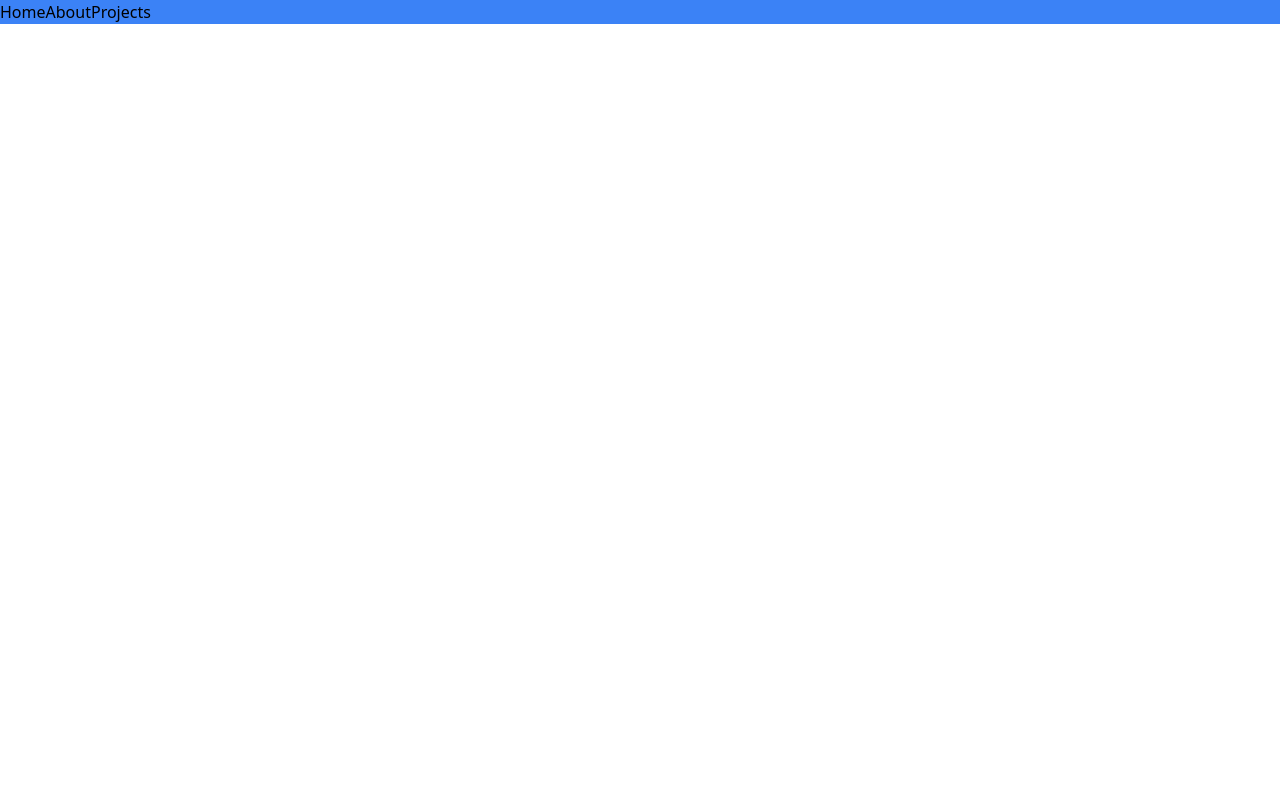
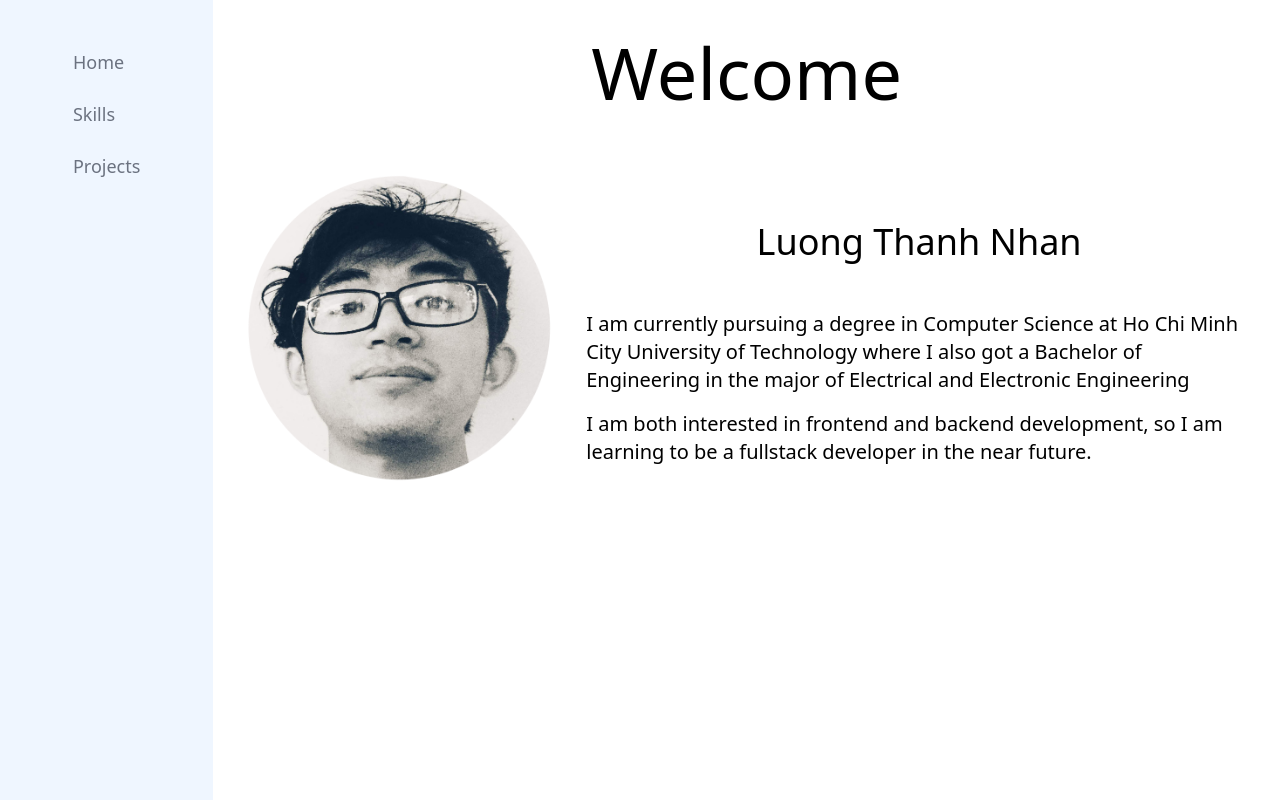
Before and after one commit to nhanluongoe/portfolio, a React (Create React App) app: page / in a window 1280 px wide. Built offline with nearby package versions, Linux system fonts and the light colour scheme.

Commit message:
filled content for homepage

```diff
--- /dev/null
+++ b/src/assets/text/index.js
@@ -0,0 +1,5 @@
+export const bio = {
+  name: 'Luong Thanh Nhan',
+  bio:
+    'I am currently pursuing a degree in Computer Science at Ho Chi Minh City University of Technology where I also got a Bachelor of Engineering in the major of Electrical and Electronic Engineering.\nI am learning to be a full-stack developer.',
+};
--- a/src/components/App.js
+++ b/src/components/App.js
@@ -2,7 +2,8 @@ import React from 'react';
 import { Router, Route } from 'react-router-dom';
 import '../assets/main.css';
 import Header from './Header';
-import About from './About';
+import Home from './Home';
+import Skills from './Skills';
 import Projects from './Projects';
 import history from '../history';
 
@@ -10,10 +11,15 @@ const App = () => {
   return (
     <div>
       <Router history={history}>
-        <div>
-          <Header />
-          <Route path='/about' exact component={About} />
-          <Route path='/projects' exact component={Projects} />
+        <div className='flex justify-between'>
+          <div className='p-4 h-screen w-2/12 bg-blue-50'>
+            <Header />
+          </div>
+          <div className='p-4 h-screen w-10/12'>
+            <Route path='/' exact component={Home} />
+            <Route path='/skills' exact component={Skills} />
+            <Route path='/projects' exact component={Projects} />
+          </div>
         </div>
       </Router>
     </div>
--- a/src/components/Header.js
+++ b/src/components/Header.js
@@ -3,11 +3,21 @@ import { Link } from 'react-router-dom';
 
 const Header = () => {
   return (
-    <div className='bg-blue-500'>
-      <Link to='/'>Home</Link>
-      <Link to='/about'>About</Link>
-      <Link to='/projects'>Projects</Link>
-    </div>
+    <nav className='flex flex-col items-center text-sm md:text-lg'>
+      <div>
+        <ul className='py-5'>
+          <li className='p-3 text-gray-500 hover:text-gray-400 transform hover:scale-110 transition duration-500 ease-in-out'>
+            <Link to='/'>Home</Link>
+          </li>
+          <li className='p-3 text-gray-500 hover:text-gray-400 transform hover:scale-110 transition duration-500 ease-in-out'>
+            <Link to='/skills'>Skills</Link>
+          </li>
+          <li className='p-3 text-gray-500 hover:text-gray-400 transform hover:scale-110 transition duration-500 ease-in-out'>
+            <Link to='/projects'>Projects</Link>
+          </li>
+        </ul>
+      </div>
+    </nav>
   );
 };
 
--- /dev/null
+++ b/src/components/Home.js
@@ -0,0 +1,36 @@
+import React from 'react';
+import avatar from '../assets/images/avatar.png';
+// import { bio } from '../assets/text';
+
+const Home = () => {
+  return (
+    <div>
+      <div className='container hidden md:flex py-5 mb-10 justify-center'>
+        <h1 className='md:text-7xl'>Welcome</h1>
+      </div>
+      <div className='container md:flex justify-between items-center'>
+        <div className='px-3 md:w-1/3'>
+          <div>
+            <img src={avatar} alt='avatar' />
+          </div>
+        </div>
+        <div className='px-3 md:w-2/3 text-lg md:text-xl'>
+          <h1 className='text-center text-2xl md:text-4xl py-10'>
+            Luong Thanh Nhan
+          </h1>
+          <p className='py-2'>
+            I am currently pursuing a degree in Computer Science at Ho Chi Minh
+            City University of Technology where I also got a Bachelor of
+            Engineering in the major of Electrical and Electronic Engineering
+          </p>
+          <p className='py-2'>
+            I am both interested in frontend and backend development, so I am
+            learning to be a fullstack developer in the near future.
+          </p>
+        </div>
+      </div>
+    </div>
+  );
+};
+
+export default Home;
--- a/src/components/About.js
+++ b/src/components/Skills.js
@@ -1,7 +1,7 @@
 import React from 'react';
 
 const About = () => {
-  return <div>About</div>;
+  return <div>skills</div>;
 };
 
 export default About;
```
Also changed, not shown: src/assets/images/avatar.png (added).
